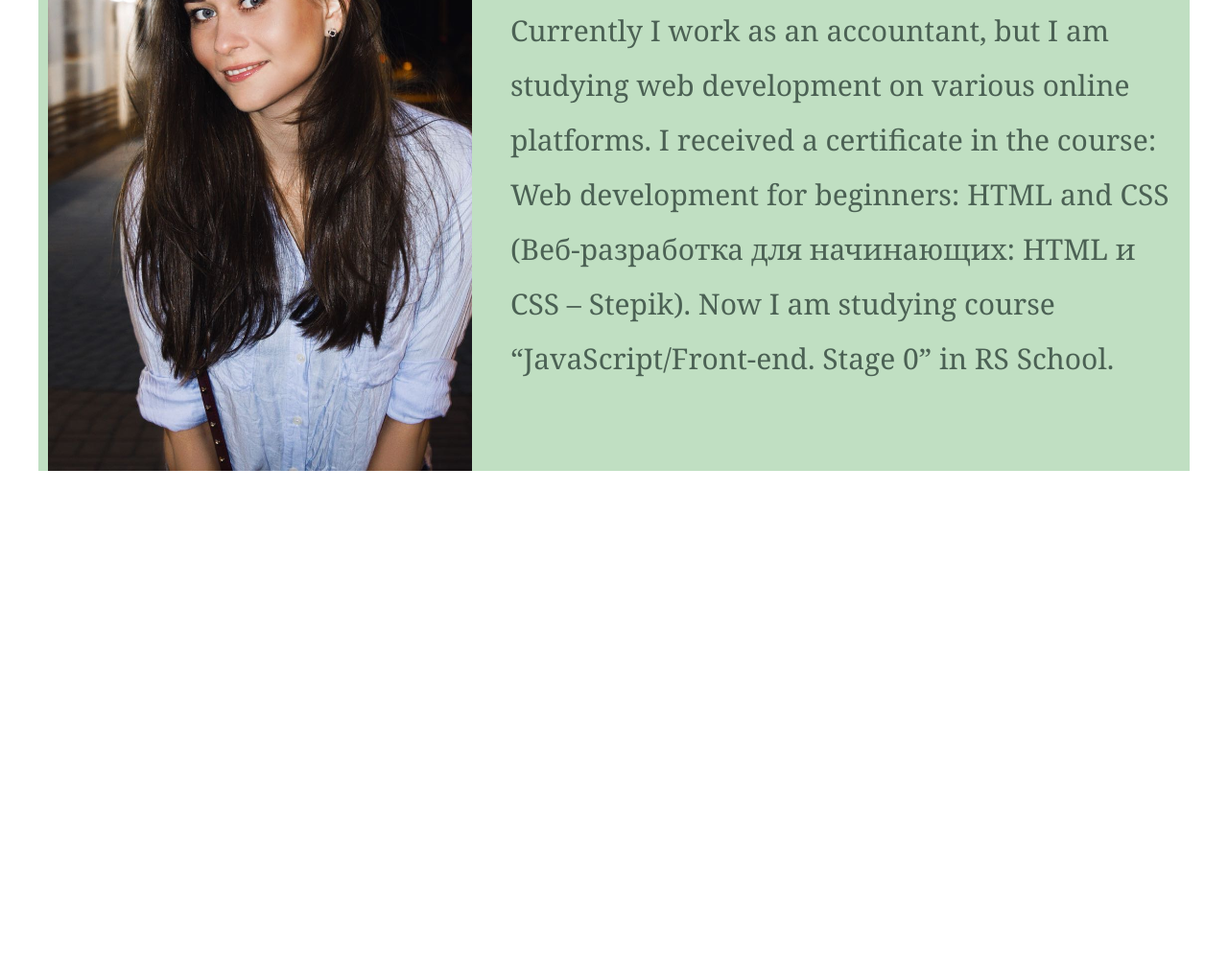
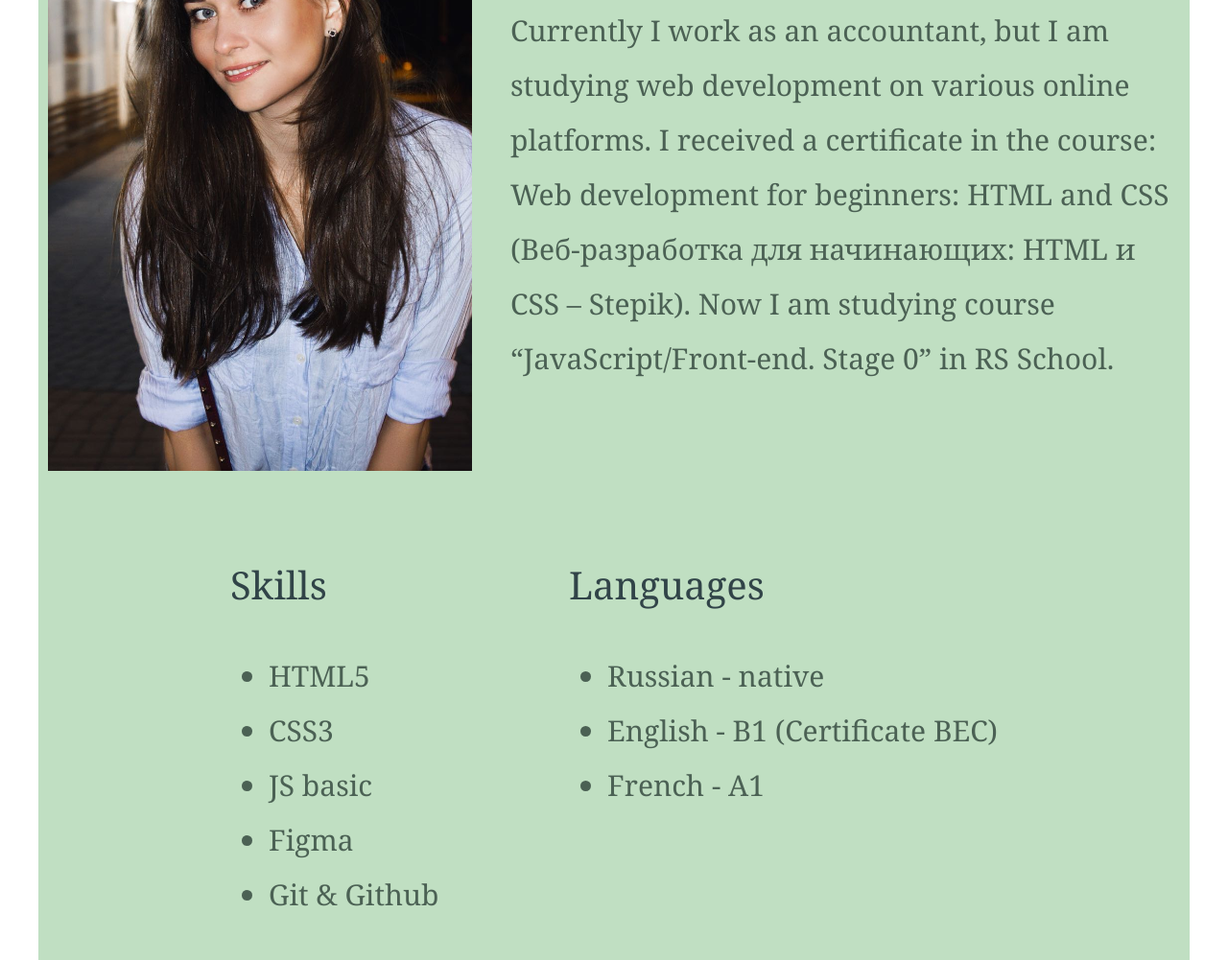
Before and after one commit to iv-maru/rsschool-cv, a plain HTML site: page index.html in a window 1280 px wide. Shown: the part 256-1257 px from the top of the page at 96% size. Before the commit the page ends 800 px from the top, so only its background shows below. Drawn offline with Linux system fonts and the light colour scheme.

Commit message:
feat: add skills&languages block

```diff
--- a/index.html
+++ b/index.html
@@ -49,6 +49,34 @@
 
                 </div>
             </div>
+            <div class="skills_languages">
+                <div class="skills">
+                    <h1 class="skills_title">
+                        Skills
+                    </h1>
+                    <div class="skills_text">
+                        <ul class="skills">
+                            <li>HTML5</li>
+                            <li>CSS3</li>
+                            <li>JS basic</li>
+                            <li>Figma</li>
+                            <li>Git & Github</li>
+                        </ul>
+                    </div>
+                </div>
+                <div class="languages">
+                    <h1 class="languages_title">
+                        Languages
+                    </h1>
+                    <div class="languages_text">
+                        <ul class="languages">
+                            <li>Russian - native</li>
+                            <li>English - B1 (Certificate BEC)</li>
+                            <li>French - A1</li>
+                        </ul>
+                    </div>
+                </div>
+            </div>
         </main>
         <footer class="footer">
         </footer>
--- a/style.css
+++ b/style.css
@@ -101,7 +101,56 @@ a {
     font-weight: 400;
     font-size: 30px;
     line-height: 57px;
+    color:  #4b6154;
+    margin: 0;
+    margin-bottom: 0.95em;
+}
+/* about me styles start */
+
+/* skills and languages styles start */
+
+.skills_languages {
+    display: flex;
+    gap: 4em;
+    justify-content: space-between;
+    padding: 1em 20em;
+
+}
+
+.skills_title {
+    font-weight: 400;
+    font-size: 40px;
+    line-height: 57px;
+    color:  #314448;
+    margin: 0;
+    margin-bottom: 0.95em;
+    padding-top: 2em;
+}
+
+.skills_text {
+    font-weight: 400;
+    font-size: 30px;
+    line-height: 57px;
     color:  #4b6154;;
     margin: 0;
     margin-bottom: 0.95em;
 }
+
+.languages_title {
+    font-weight: 400;
+    font-size: 40px;
+    line-height: 57px;
+    color:  #314448;
+    margin: 0;
+    margin-bottom: 0.95em;
+    padding-top: 2em;
+}
+
+.languages_text {
+    font-weight: 400;
+    font-size: 30px;
+    line-height: 57px;
+    color:  #4b6154;;
+    margin: 0;
+    margin-bottom: 0.95em;
+}
```
